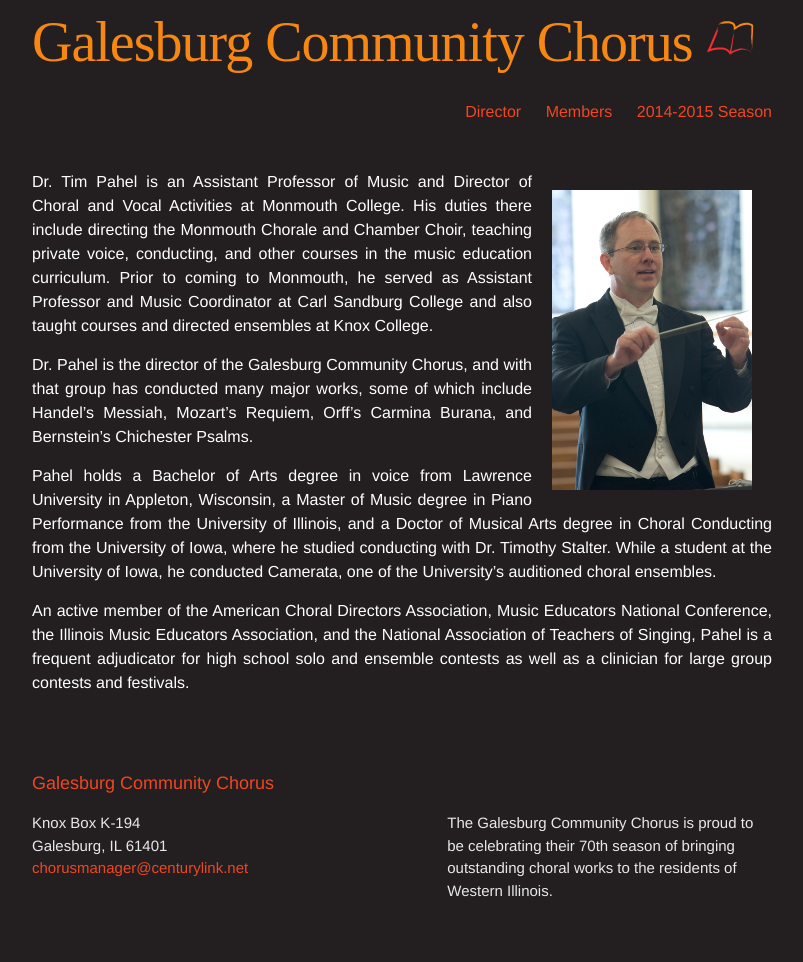
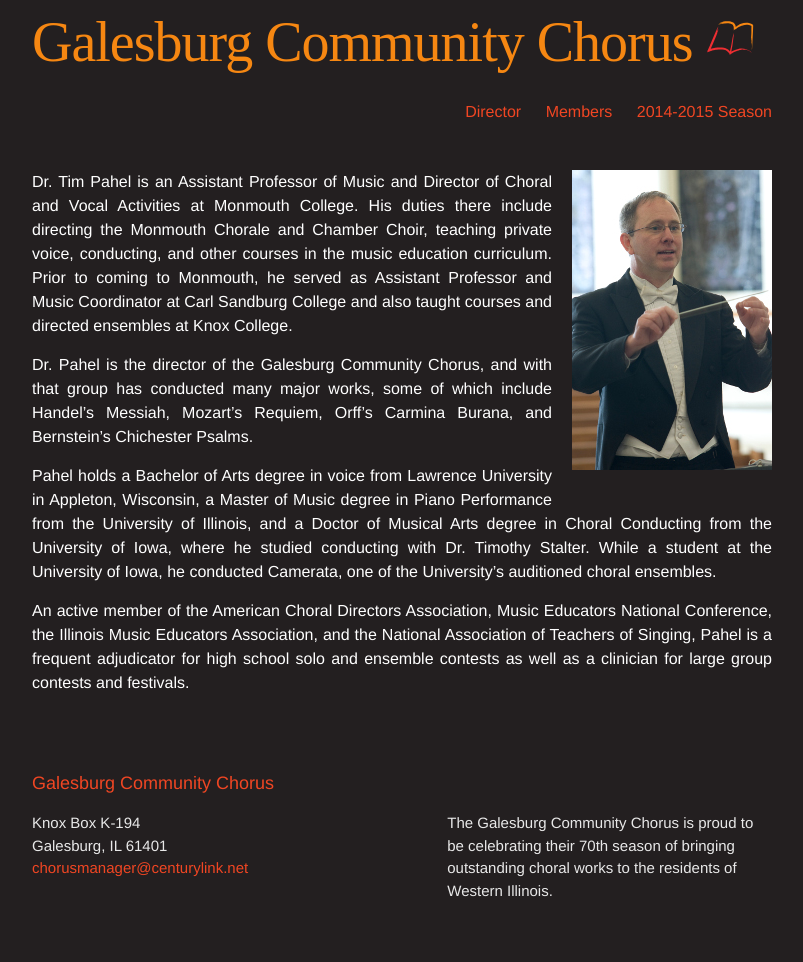
Before and after one commit to galesburgchorus/galesburgchorus.github.io, a Jekyll site: the page built from director.md, in a window 1280 px wide. Shown: the whole page, without its empty margins (238-1041 px from the left). Built offline with Jekyll 4.4.1, drawn with Linux system fonts in a browser that asks for light colours; some web fonts are replaced.

Commit message:
Updated director.md

```diff
--- a/director.md
+++ b/director.md
@@ -5,7 +5,7 @@ permalink: /director/
 published: true
 ---
 
-<div style="float: right; margin: 20px;">
+<div style="float: right; margin-left: 20px; margin-bottom: 20px;">
     <img src="{{ site.baseurl }}/img/tim.jpg"/>
 </div>
 
```
